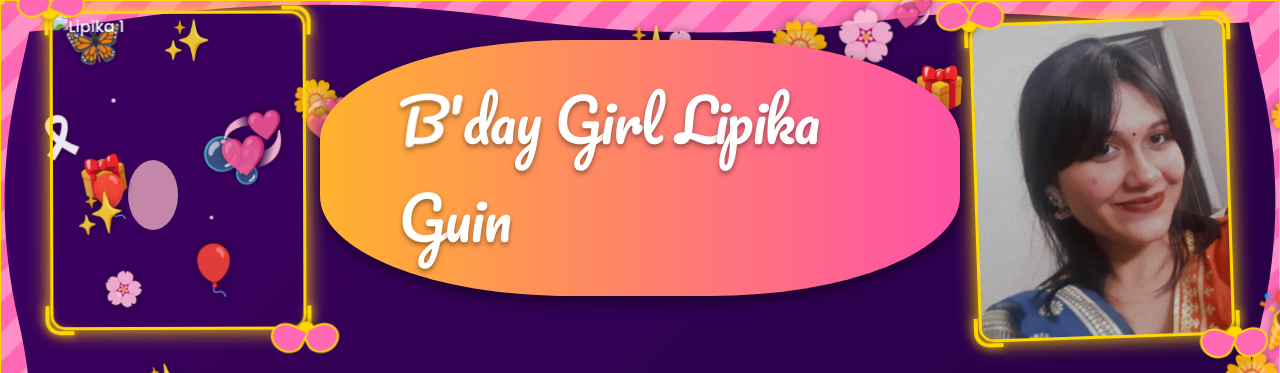
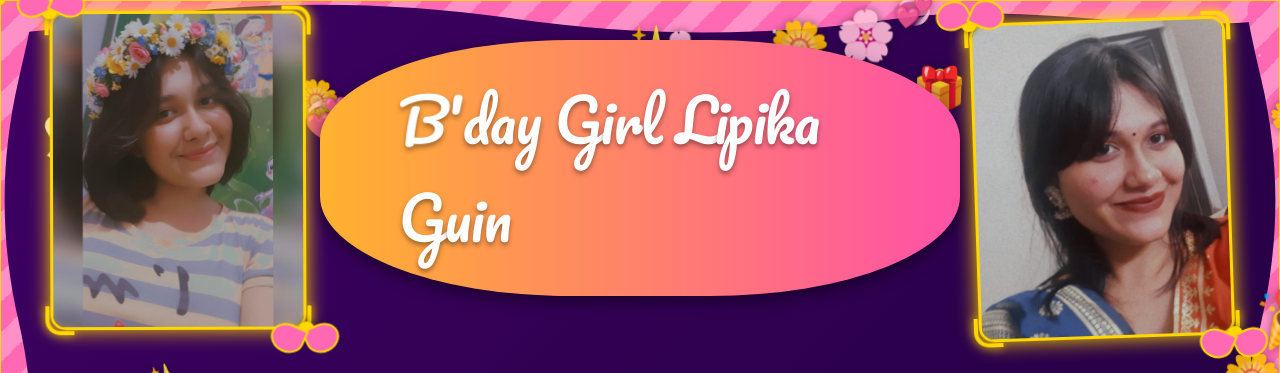
Before and after one commit to Rajhansh-NihalRaj/Rajhansh-wishes, a plain HTML site: page index.html in a window 1280 px wide. Both pictures are taken after a click on the button "BLOW CANDLES". Shown: the top 373 px of the page. Drawn offline with Linux system fonts and the light colour scheme; a web font is replaced by a local one.

Commit message:
Update index.html

```diff
--- a/index.html
+++ b/index.html
@@ -607,7 +607,7 @@ body:hover .cursor-follower {
         <div class="corner-flourish flourish-tr"></div>
         <div class="corner-flourish flourish-bl"></div>
         <div class="corner-flourish flourish-br"></div>
-        <img src="Lipikaji.jpg" alt="Lipika 1" class="corner-image">
+        <img src="Lipika1 (2).jpg" alt="Lipika 1" class="corner-image">
     </div>
     <div class="corner-image-container top-right" style="animation-delay: 1.5s;">
         <div class="image-bow bow-tl"></div>
@@ -962,4 +962,5 @@ function showMessages() {
 }
 </script>
 </body>
+
 </html>
```
